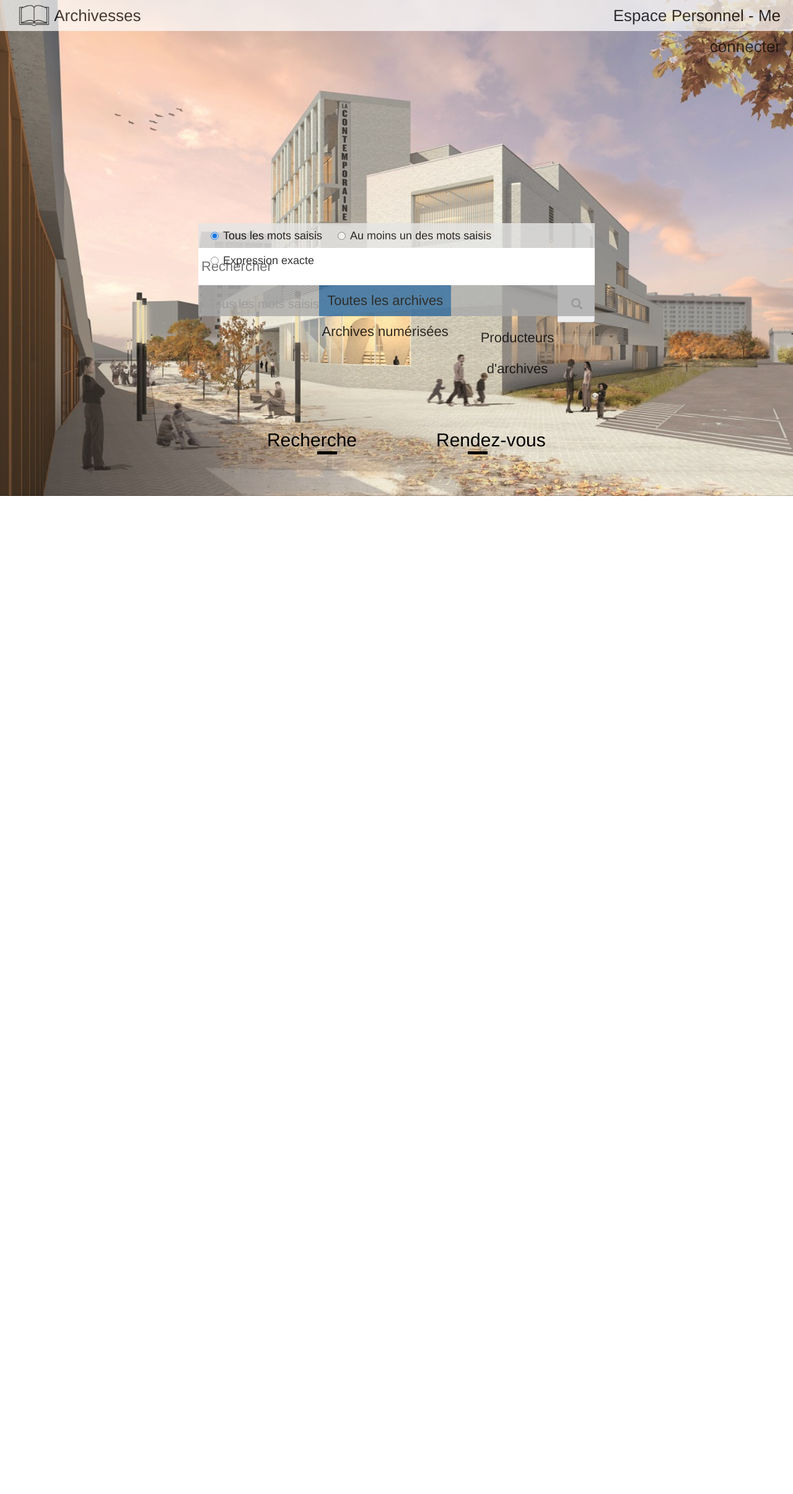
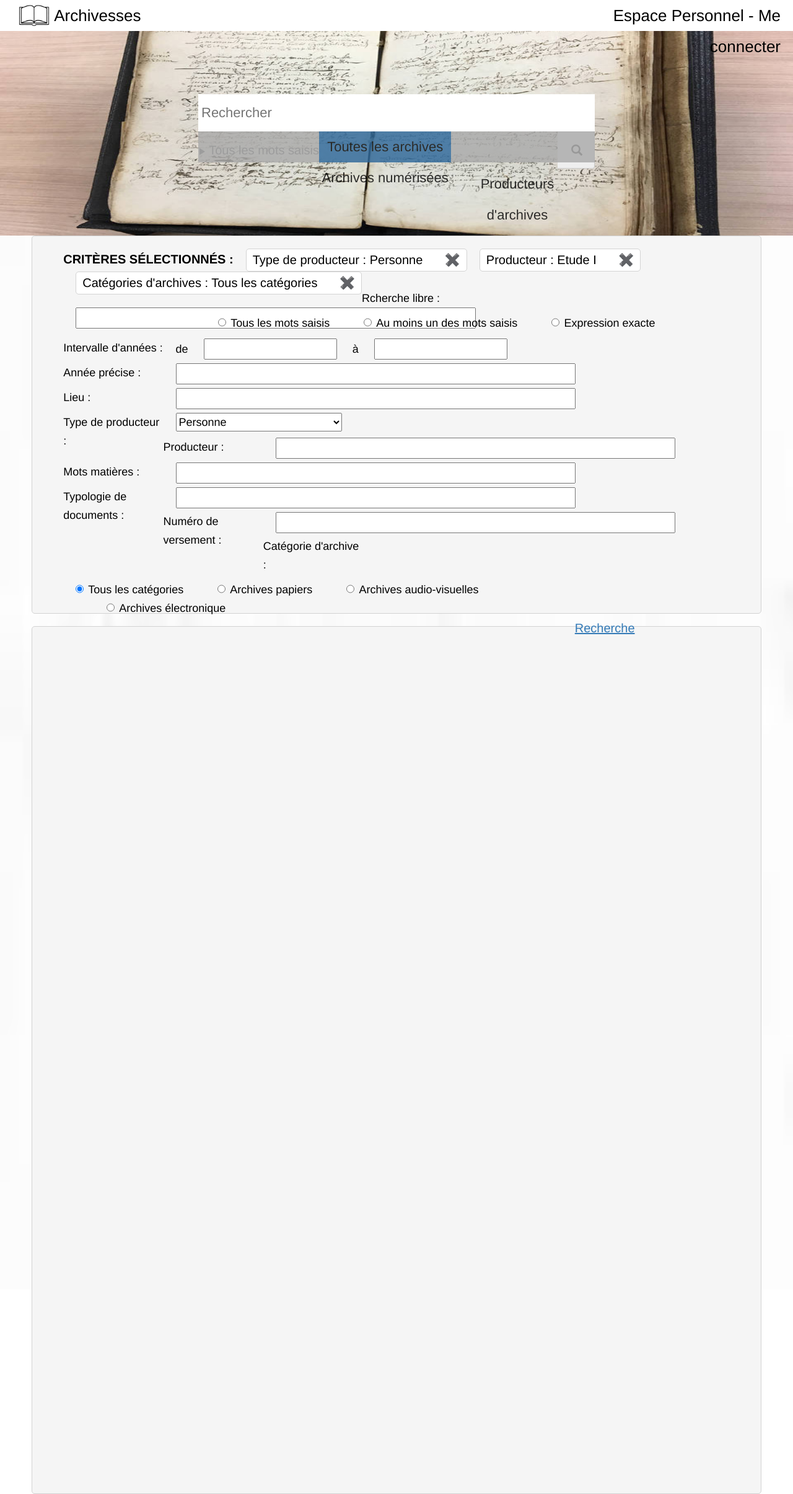
Before and after one commit to Yanjie-SHI/ProjetCommun_Archivesse, a Django app: a page that uses templates/home_base.html in a window 1280 px wide. Shown: the whole page at 62% size. Before the commit the page ends 800 px from the top, so only its background shows below. Run offline with Django 3.2, Linux system fonts and the light colour scheme; some libraries are stand-ins or nearby versions.

Commit message:
search_result page html/css added (half done).

```diff
--- a/app01/views.py
+++ b/app01/views.py
@@ -10,6 +10,10 @@ def welcome(request):
 
 def search(request):
     return render(request, 'search.html')
+
+
+def search_result(request):
+    return render(request, 'search_result.html')
 
 
 def login(request):
--- /dev/null
+++ b/static/css/search_result.css
@@ -0,0 +1,287 @@
+* {
+    margin: 0;
+    padding: 0;
+}
+
+a {
+    text-decoration: underline;
+}
+
+#search-result-bg-image {
+    width: 100%;
+    height: 260%;
+    background-image: url('/static/image/bg_login.jpeg');
+    background-repeat: repeat-y;
+    filter: "progid:DXImageTransform.Microsoft.AlphaImageLoader(sizingMethod='scale')";
+    -moz-background-size: 100% 260%;
+    background-size: 100% 260%;
+    position: absolute;
+    z-index: 30;
+    top: 0;
+    left: 0;
+    color: white;
+}
+
+#header {
+    position: absolute;
+    top: 0;
+    left: 0;
+    z-index: 100;
+    width: 100%;
+    height: 50px;
+    background-color: white;
+    opacity: 1;
+    color: black;
+    font-size: 26px;
+}
+
+#header-left {
+    float: left;
+    width: 20%;
+    text-align: left;
+}
+
+#header-left > span {
+    line-height: 50px;
+    vertical-align: top;
+}
+
+#header-left > img {
+    width: 50px;
+    height: 50px;
+    margin-left: 30px;
+}
+
+#header-right {
+    float: right;
+    width: 24%;
+    margin-right: 20px;
+    text-align: right;
+}
+
+#header-right > span {
+    line-height: 50px;
+    vertical-align: top;
+}
+
+.search_div {
+    width: 100%;
+    height: 380px;
+    background-image: url('/static/image/bg_search_result.jpg');
+    background-repeat: no-repeat;
+    filter: "progid:DXImageTransform.Microsoft.AlphaImageLoader(sizingMethod='scale')";
+    -moz-background-size: 100% 380px;
+    background-size: 100% 380px;
+    position: absolute;
+    z-index: 100;
+    top: 0;
+    left: 0;
+}
+
+/*search 1*/
+#search_1 {
+    position: relative;
+    top: 40%;
+    left: 25%;
+    width: 50%;
+    height: 200px;
+    color: black;
+    /*display: none;*/
+}
+
+.search-input-div {
+    width: 100%;
+    height: 60px;
+    background-color: white;
+    line-height: 60px;
+    color: black;
+    font-size: 22px;
+}
+
+#search_1 > div.search-input-div > input[type=text] {
+    width: 70%;
+    height: 100%;
+    line-height: 60px;
+    padding-left: 5px;
+    float: left;
+    border: none;
+}
+
+#search_1 > div.search-input-div > div:nth-child(2) {
+    font-size: 20px;
+    color: dimgray;
+    float: left;
+}
+
+.btn-xs {
+    padding: 0 !important;
+}
+
+.search-btn-div {
+    width: 60px;
+    height: 60px;
+    float: right;
+    background-color: white;
+    background-image: url("/static/image/btn_search.png");
+    background-size: 80% 80%;
+}
+
+#search_1 > div.search-input-div > span {
+    width: 60px;
+    height: 60px;
+    float: right;
+}
+
+.search-type-btns-div {
+    width: 100%;
+    height: 50px;
+    background-color: darkgray;
+    opacity: 0.8;
+    line-height: 50px;
+}
+
+.search-type-btn {
+    float: left;
+    width: 33.33%;
+    height: 100%;
+    text-align: center;
+    font-size: 22px;
+    color: black;
+}
+
+#search-type-toutes {
+    background-color: #2b669a;
+}
+
+.search_filters {
+    width: 92%;
+    height: 610px;
+    margin-left: 4%;
+    margin-top: 380px;
+    background-color: rgb(245, 245, 245);
+    border: 1px solid lightgrey;
+    border-radius: 5px;
+    color: black;
+    padding: 20px 50px;
+}
+
+#search-result-bg-image > div.search_filters > div {
+    width: 100%;
+    height: 35px;
+    line-height: 35px;
+}
+
+#search-result-bg-image > div.search_filters > div:nth-child(1) > div {
+    float: left;
+}
+
+#search-result-bg-image > div.search_filters > div:nth-child(1) > div:nth-child(1) {
+    font-size: 20px;
+    font-weight: bold;
+}
+
+.filter_tag {
+    font-size: 20px;
+    border: 1px solid lightgrey;
+    background-color: white;
+    margin-left: 20px;
+    padding-left: 10px;
+    padding-right: 10px;
+    border-radius: 5px;
+}
+
+.filter_tag > span {
+    margin-left: 30px;
+}
+
+#search-result-bg-image > div.search_filters > div:nth-child(2) {
+    margin-top: 30px;
+}
+
+#search-result-bg-image > div.search_filters > div:nth-child(2) > div {
+    width: 100%;
+    height: 30px;
+    line-height: 30px;
+    font-size: 18px;
+    margin-top: 10px;
+}
+
+#search-result-bg-image > div.search_filters > div:nth-child(2) > div.radio {
+    margin-left: 250px;
+}
+
+#search-result-bg-image > div.search_filters > div:nth-child(2) > div > div {
+    width: 15%;
+    float: left;
+}
+
+#search-result-bg-image > div.search_filters > div:nth-child(2) > div > input[type=text] {
+    margin-left: 20px;
+    width: 60%;
+    padding-left: 6px;
+}
+
+#search-result-bg-image > div.search_filters > div:nth-child(2) > div:nth-child(3) > input[type=text] {
+    margin-left: 20px;
+    width: 20%;
+    padding-left: 6px;
+}
+
+#search-result-bg-image > div.search_filters > div:nth-child(2) > div:nth-child(3) > span {
+    margin-left: 20px;
+}
+
+#search-result-bg-image > div.search_filters > div:nth-child(2) > div:nth-child(6) > select {
+    width: 25%;
+    margin-left: 20px;
+    height: 30px;
+    line-height: 30px;
+}
+
+#search-result-bg-image > div.search_filters > div:nth-child(3) {
+    width: 100%;
+    margin-top: 20px;
+    float: right;
+    font-size: 20px;
+}
+
+#search-result-bg-image > div.search_filters > div:nth-child(3) > a {
+    width: 100px;
+    float: right;
+    margin-right: 150px;
+}
+
+.radio {
+    width: 70% !important;
+    height: 30px;
+    line-height: 30px;
+    margin-left: 20px;
+}
+
+.radio > label {
+    height: 30px;
+    line-height: 30px;
+    margin-left: 50px;
+}
+
+.radio > label > input[type=radio] {
+    height: 20px;
+    line-height: 20px;
+}
+
+.first {
+    margin-left: 0 !important;
+}
+
+
+.search_result {
+    width: 92%;
+    height: 1400px;
+    margin-left: 4%;
+    margin-top: 20px;
+    background-color: rgb(245, 245, 245);
+    border: 1px solid lightgrey;
+    border-radius: 5px;
+    color: black;
+    padding: 20px 30px;
+}
--- a/templates/home_base.html
+++ b/templates/home_base.html
@@ -13,6 +13,7 @@
     <link rel="stylesheet" href="/static/css/profile.css">
     <link rel="stylesheet" href="/static/css/favorites.css">
     <link rel="stylesheet" href="/static/css/reservation.css">
+    <link rel="stylesheet" href="/static/css/search_result.css">
     <script src="/static/js/jquery-3.2.1.min.js"></script>
     <script src="/static/bootstrap/js/bootstrap.min.js"></script>
     <script src="/static/bootstrap/js/moment-with-locales.js"></script>
--- /dev/null
+++ b/templates/search_result.html
@@ -0,0 +1,121 @@
+{% extends "home_base.html" %}
+{% block body_main %}
+    <div id="search-result-bg-image">
+        <div class="search_div">
+            <div id="search_1">
+                <div class="search-input-div">
+                    <input type="text" placeholder="Rechercher">
+                    <div>
+                        <span class="glyphicon glyphicon-play btn-xs" aria-hidden="true"></span>
+                        <span>Tous les mots saisis</span>
+                    </div>
+                    <!--<div class="search-btn-div"></div>-->
+                    <span class="input-group-addon">
+                    <span class="glyphicon glyphicon-search btn-lg"></span>
+                </span>
+                </div>
+                <div class="search-type-btns-div">
+                    <div class="search-type-btn" id="search-type-toutes"><span>Toutes les archives</span></div>
+                    <div class="search-type-btn" id="search-type-numeric"><span>Archives numérisées</span></div>
+                    <div class="search-type-btn" id="search-type-producteurs"><span>Producteurs d'archives</span></div>
+                </div>
+            </div>
+        </div>
+
+        <div class="search_filters">
+            <div>
+                <div>CRITÈRES SÉLECTIONNÉS :</div>
+                <div class="filter_tag">Type de producteur : Personne <span>✖️</span></div>
+                <div class="filter_tag">Producteur : Etude I <span>✖️</span>️</div>
+                <div class="filter_tag">Catégories d'archives : Tous les catégories <span>✖️</span>️</div>
+            </div>
+
+            <div>
+                <div>
+                    <div>Rcherche libre :</div>
+                    <input type="text" name="lastname">
+                </div>
+                <div class="radio">
+                    <label class="first">
+                        <input type="radio" name="optionsRadios" id="optionsRadios1" value="option1" checked>
+                        Tous les mots saisis
+                    </label>
+                    <label>
+                        <input type="radio" name="optionsRadios" id="optionsRadios2" value="option2">
+                        Au moins un des mots saisis
+                    </label>
+                    <label>
+                        <input type="radio" name="optionsRadios" id="optionsRadios3" value="option3">
+                        Expression exacte
+                    </label>
+                </div>
+                <div>
+                    <div>Intervalle d'années :</div>
+                    <span>de</span>
+                    <input type="text" name="lastname">
+                    <span>à</span>
+                    <input type="text" name="lastname">
+                </div>
+                <div>
+                    <div>Année précise :</div>
+                    <input type="text" name="lastname">
+                </div>
+                <div>
+                    <div>Lieu :</div>
+                    <input type="text" name="lastname">
+                </div>
+                <div>
+                    <div>Type de producteur :</div>
+                    <select name="" id="">
+                        <option value="">Personne</option>
+                    </select>
+                </div>
+                <div>
+                    <div>Producteur :</div>
+                    <input type="text" name="lastname">
+                </div>
+                <div>
+                    <div>Mots matières :</div>
+                    <input type="text" name="lastname">
+                </div>
+                <div>
+                    <div>Typologie de documents :</div>
+                    <input type="text" name="lastname">
+                </div>
+                <div>
+                    <div>Numéro de versement :</div>
+                    <input type="text" name="lastname">
+                </div>
+                <div>
+                    <div>Catégorie d'archive :</div>
+                    <div class="radio">
+                        <label class="first">
+                            <input type="radio" name="optionsRadios" id="optionsRadios1" value="option1" checked>
+                            Tous les catégories
+                        </label>
+                        <label>
+                            <input type="radio" name="optionsRadios" id="optionsRadios2" value="option2">
+                            Archives papiers
+                        </label>
+                        <label>
+                            <input type="radio" name="optionsRadios" id="optionsRadios3" value="option3">
+                            Archives audio-visuelles
+                        </label>
+                        <label>
+                            <input type="radio" name="optionsRadios" id="optionsRadios3" value="option3">
+                            Archives électronique
+                        </label>
+                    </div>
+                </div>
+            </div>
+
+            <div>
+                <a href="">Recherche</a>
+            </div>
+        </div>
+
+        <div class="search_result">
+
+        </div>
+    </div>
+{% endblock %}
--- a/web_historien/urls.py
+++ b/web_historien/urls.py
@@ -21,7 +21,8 @@ from app01 import views
 urlpatterns = [
     url('admin/', admin.site.urls),
     url(r'^$', views.welcome),
-    url(r'^search', views.search),
+    url(r'^search$', views.search),
+    url(r'^searchresult', views.search_result),
     url(r'^login', views.login),
     url(r'^register', views.register),
     url(r'^selfcenter', views.self_center),
```
Also changed, not shown: static/image/bg_search_result.jpg (added).
